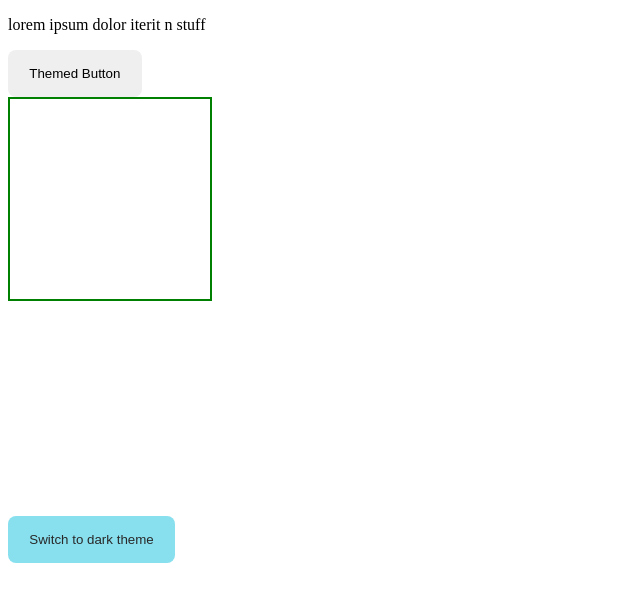
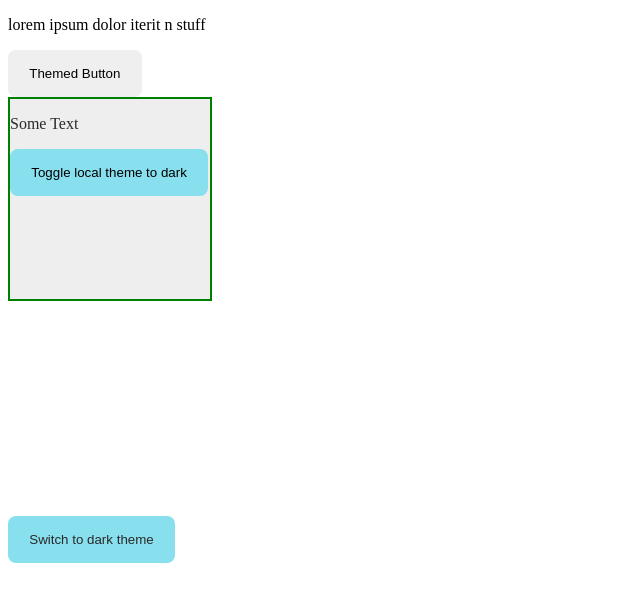
Before and after one commit to subham8391/Context-Theme-Toggler---Context-API-Intro-React-Context-API-Using-the-React-Co---8ttkleyzttrr, a React app: page / in a window 1280 px wide. Shown: the top 602 px of the page, without its empty margins (0-640 px from the left). Built offline with nearby package versions, Linux system fonts and the light colour scheme.

Commit message:
Update LocalThemedBox.js

```diff
--- a/src/components/LocalThemedBox.js
+++ b/src/components/LocalThemedBox.js
@@ -1,14 +1,41 @@
-import React from 'react';
-
+import React, { useContext, useState } from 'react';
+import { ThemeContext } from './ThemeProvider';
 
 const LocalThemedBox = () => {
+  const { theme } = useContext(ThemeContext);
+  const [localTheme, setLocalTheme] = useState(theme);
 
-return(
-    <div style={{width:'200px',height:'200px',border:'2px solid green'}} id="local-themed-box">
-        {/* Write code below this line */}
+  const toggleLocalTheme = () => {
+    setLocalTheme((prevTheme) => (prevTheme === 'light' ? 'dark' : 'light'));
+  };
 
+  return (
+    <div
+      className={`${
+        theme === 'light' ? 'bg-light' : 'bg-dark'
+      }`}
+      style={{ width: '200px', height: '200px', border: '2px solid green' }}
+      id="local-themed-box"
+    >
+      <p
+        id="local-themed-text-container"
+        className={`${
+          theme === 'light' ? 'txt-light' : 'txt-dark'
+        }`}
+      >
+        Some Text
+      </p>
+      <button
+        className={`btn ${
+          localTheme === 'light' ? 'btn-light' : 'btn-dark'
+        }`}
+        id="local-theme-toggler"
+        onClick={toggleLocalTheme}
+      >
+        {localTheme === 'light' ? 'Toggle local theme to dark' : 'Toggle local theme to light'}
+      </button>
     </div>
-)
-}
+  );
+};
 
-export { LocalThemedBox }
+export { LocalThemedBox };
```
